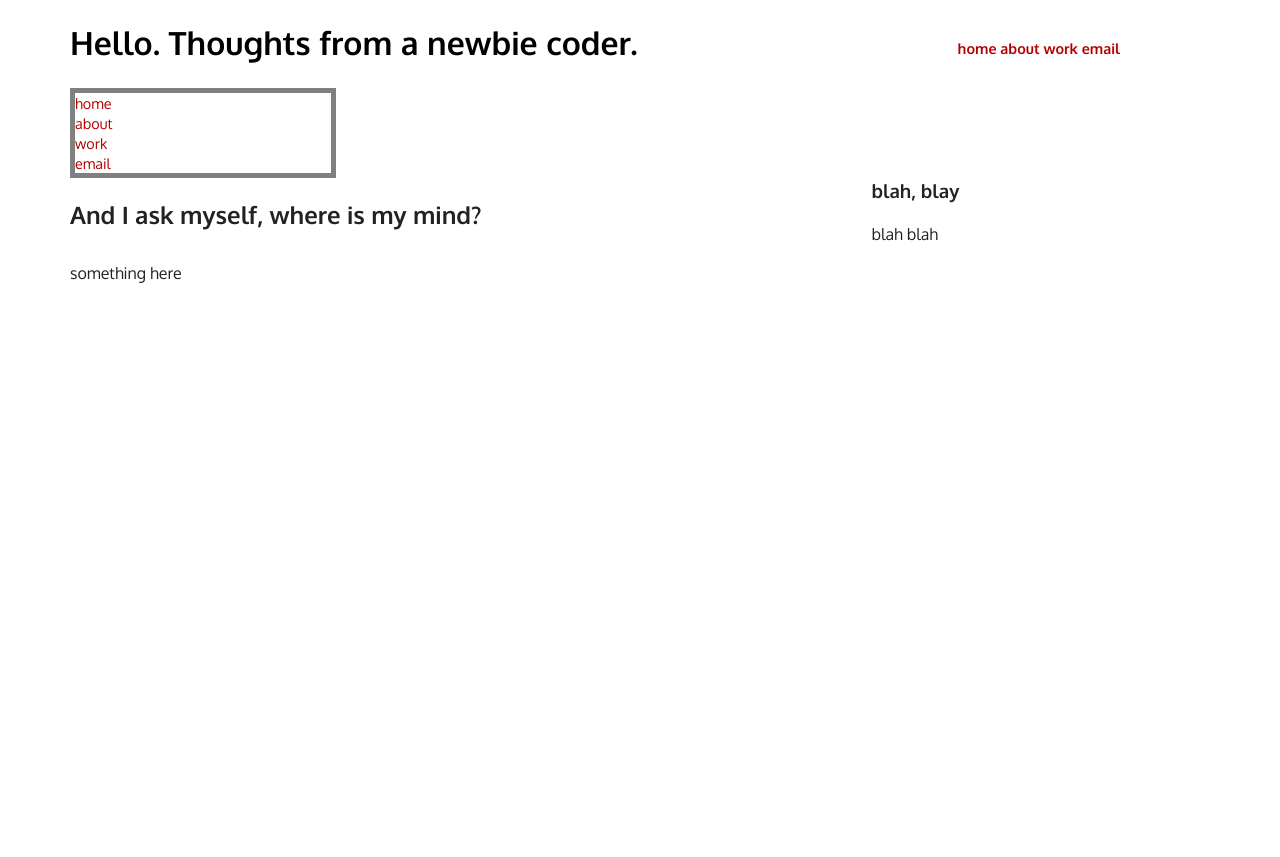
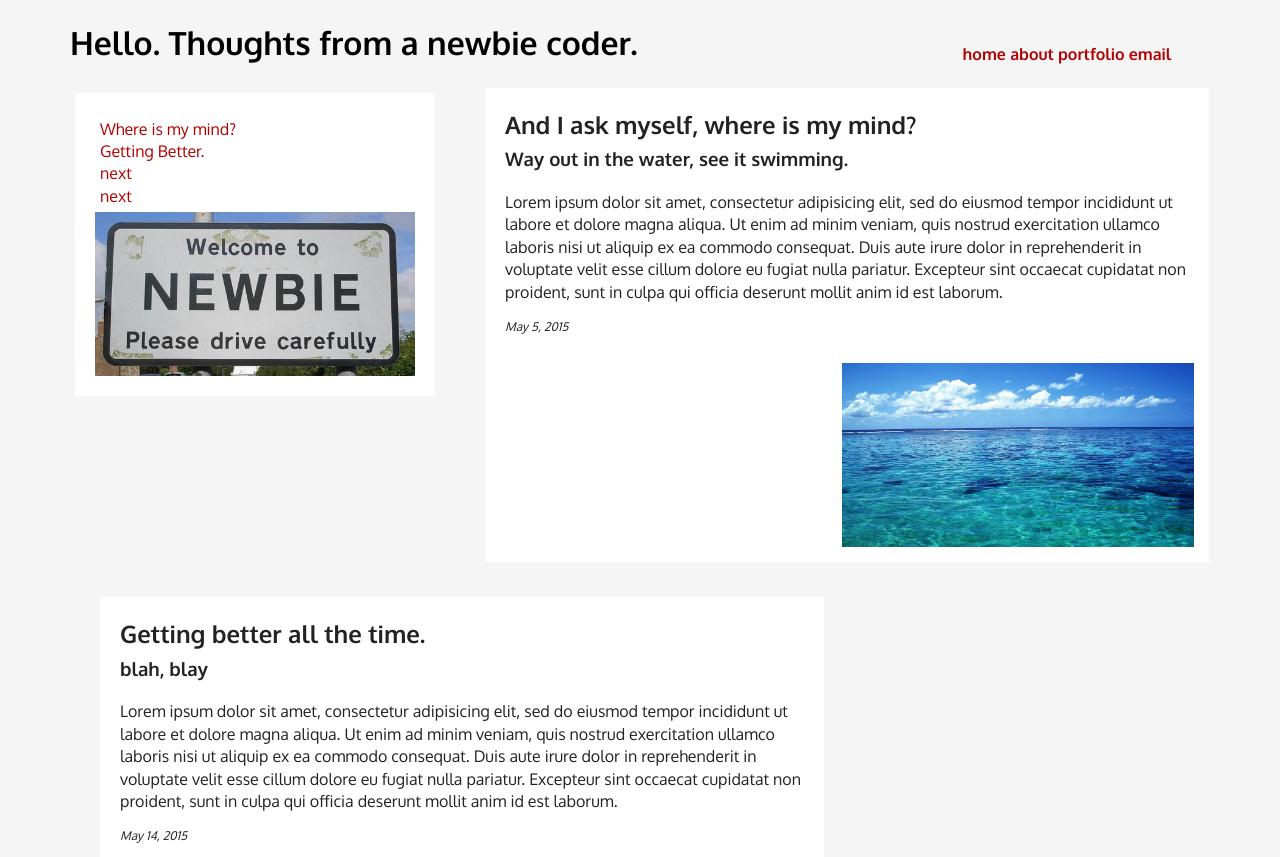
Before and after one commit to tc2coder/journal, a plain HTML site: page index.html in a window 1280 px wide. Before the commit the page ends 800 px from the top, so only its background shows below. Drawn offline with nearby package versions, Linux system fonts and the light colour scheme.

Commit message:
added more content and styling

```diff
--- a/css/main.css
+++ b/css/main.css
@@ -97,13 +97,14 @@ textarea {
 
 body {
     font-family: 'Oxygen', sans-serif;
+    background-color: #f5f5f5;
 }
 
 .header {
 
     color: black;
     font-weight: 700;
-    /*border-bottom-style: solid black 2px;*/
+    border-bottom-style: solid black 2px;
 
 
 }
@@ -151,19 +152,21 @@ a:active {
     text-decoration: none;
 }
 
-/* Left Nav Box --------------------------------*/
+ /*Left Nav Box --------------------------------
+*/
+.box {
+    /*border: solid 1px gray;*/
+    margin: 5px;
+    padding: 20px;
+    width: 25%;
+    background-color: white;
 
-.box {
-    border: solid 5px gray;
-    padding: 20px
-    margin: 5px;
-    width: 20%
 }
 
 .leftBox {
     float: left;
-    margin-left: 70px;
-    margin-right: 25%;
+    margin-left: 75px;
+    /*margin-right: 25%;*/
 
 
 }
@@ -172,26 +175,28 @@ ul {
     list-style-type: none;
     margin: 0%;
     text-align: left;
-    font-size: 90%;
-    padding: 0px;
+    /*font-size: 90%;*/
+    padding: 5px;
 
   }
 
 
+/* this encloses the entries*/
 
+.entry_1 {
 
-/* Articles --------------------------------*/
+    /*float: left;
+    margin: 75px;
+    width: 20%;*/
 
-/* this encloses the journal articles */
-
-.entryArticle {
-
+    /*border: solid 1px gray;*/
     float: left;
-    margin: 5px
-    width: 20%;
-    background-color: #b0e0e6
-
-
+    /*margin-bottom: 0px;*/
+    margin-left: 45px;
+    /*margin-right: 25%;*/
+    width: 55%;
+    padding-left: 20px;
+    background-color: white;
 
 
     }
@@ -199,46 +204,90 @@ ul {
 /* header inside each entry.Article */
 
 h2 {
-   /* margin-top: 0px;
-    margin-bottom: 5px;*/
-
-    float: left;
-    margin-bottom: 0px;
-    margin-left: 70px;
-    margin-right: 25%;
+    /*padding-top: 5px;*/
+    /*margin-top: 0px;*/
+    margin-bottom: 5px;
 
 
 }
 
 h3 {
-    /*margin-top: 0px;*/
+    margin-top: 0px;
 
-    float: left;
-    margin-top: 0px;
-    margin-left: 70px;
-    margin-right: 25%;
 }
 
 p {
-    /*margin-top: 0px;*/
+    margin-top: 0px;
+
+}
+
+.Footer {
+    font-style: italic;
+    /*font-size: 75%;*/
+}
+
+.imgRight {
+
+    float: right;
+    padding: 15px;
+    /*width: 150px;*/
+}
+
+.entry_2 {
+
+    /*float: left;
+    margin: 75px;
+    width: 20%;*/
+
+    /*border: solid 1px gray;*/
+    float: left;
+    /*margin-bottom: 0px;*/
+    margin-left: 100px;
+    /*margin-right: 25%;*/
+    width: 55%;
+    padding-left: 20px;
+    background-color: white;
+
+
+}
+
+
+
+
+.Footer {
+    font-style: italic;
+    font-size: 75%;
+}
+
+.imgRight {
+
+    float: right;
+    width: auto;
+    width: 50%;
+   /* height: 25%;*/
+
+}
+
+.imgNav {
 
     float: left;
-    margin-top: 0px;
-    margin-left: 70px;
-    margin-right: 25%;
+    width: auto;
+    width: 100%;
+   /* height: 25%;*/
+
 }
+
+
 
 /* space between journal articles */
 
-.journalArticle {
-    margin-bottom: 20px;
+.entry_1 {
+    margin-bottom: 35px;
 }
 
 /* footer of each article */
 
-.articleFooter {
-    font-style: italic;
-}
+
 
 
 
--- a/index.html
+++ b/index.html
@@ -12,7 +12,6 @@
 
         <link rel="stylesheet" href="css/normalize.css">
         <link rel="stylesheet" href="css/main.css">
-        <!-- <link rel="stylesheet" href="css/tc.css"> -->
         <link href='http://fonts.googleapis.com/css?family=Oxygen:400,700' rel='stylesheet' type='text/css'>
         <script src="js/vendor/modernizr-2.8.3.min.js"></script>
     </head>
@@ -31,7 +30,7 @@
                 <ul class="headerNav">
                     <li><a href="home">home</a></li>
                     <li><a href="about">about</a></li>
-                    <li><a href="https://github.com/tc2coder">work</a></li>
+                    <li><a href="https://github.com/tc2coder">portfolio</a></li>
                     <li><a href="mail to: traceycw@comcast.net?Subject=Hello%20newbie" target="_top"">email</a></li>
                 </ul>
             </div>
@@ -42,30 +41,51 @@
 
             <div class="box leftBox">
                 <ul>
-                    <li><a href="TBD">home</a></li>
-                    <li><a href="TBD">about</a></li>
-                    <li><a href="TBD">work</a></li>
-                    <li><a href="TBD">email</a></li>
+                    <li><a href="entry_1">Where is my mind?</a></li>
+                    <li><a href="entry_2">Getting Better.</a></li>
+                    <li><a href="TBD">next</a></li>
+                    <li><a href="TBD">next</a></li>
                 </ul>
 
-                <img?>
+                <img src="img/newbie.jpg" alt="newbie" style="height=50%; width=50%;" class="imgNav">
 
             </div>
 
 <!-- <journal entried>  -->
 
-            <section id="box entryArticle">
-                <article class= entry_1>
+            <section id="entryBox">
+                <article class= "entry_1">
                     <h2>And I ask myself, where is my mind?</h2>
-                    <h3>blah, blay</h3>
-                    <p>blah blah</p>
+                    <h3>Way out in the water, see it swimming.</h3>
+                    <p>Lorem ipsum dolor sit amet, consectetur adipisicing elit, sed do eiusmod
+                    tempor incididunt ut labore et dolore magna aliqua. Ut enim ad minim veniam,
+                    quis nostrud exercitation ullamco laboris nisi ut aliquip ex ea commodo
+                    consequat. Duis aute irure dolor in reprehenderit in voluptate velit esse
+                    cillum dolore eu fugiat nulla pariatur. Excepteur sint occaecat cupidatat non
+                    proident, sunt in culpa qui officia deserunt mollit anim id est laborum.</p>
 
-                <articleFooter>
-                    <p>something here</p>
+                <article class= "Footer">
+                    <p>May 5, 2015</p>
 
+                <img src="img/ocean.jpg" alt="ocean" style="height=50%; width=50%;" class="imgRight">
                 </article>
+            </section>
 
 
+             <section id="entryBox">
+                <article class= "entry_2">
+                    <h2>Getting better all the time.</h2>
+                    <h3>blah, blay</h3>
+                    <p>Lorem ipsum dolor sit amet, consectetur adipisicing elit, sed do eiusmod
+                    tempor incididunt ut labore et dolore magna aliqua. Ut enim ad minim veniam,
+                    quis nostrud exercitation ullamco laboris nisi ut aliquip ex ea commodo
+                    consequat. Duis aute irure dolor in reprehenderit in voluptate velit esse
+                    cillum dolore eu fugiat nulla pariatur. Excepteur sint occaecat cupidatat non
+                    proident, sunt in culpa qui officia deserunt mollit anim id est laborum.</p>
+
+                <article class= Footer>
+                    <p>May 14, 2015</p>
+                </article>
 
             </section>
 
```
Also changed, not shown: img/newbie.jpg (added), img/ocean.jpg (added).
